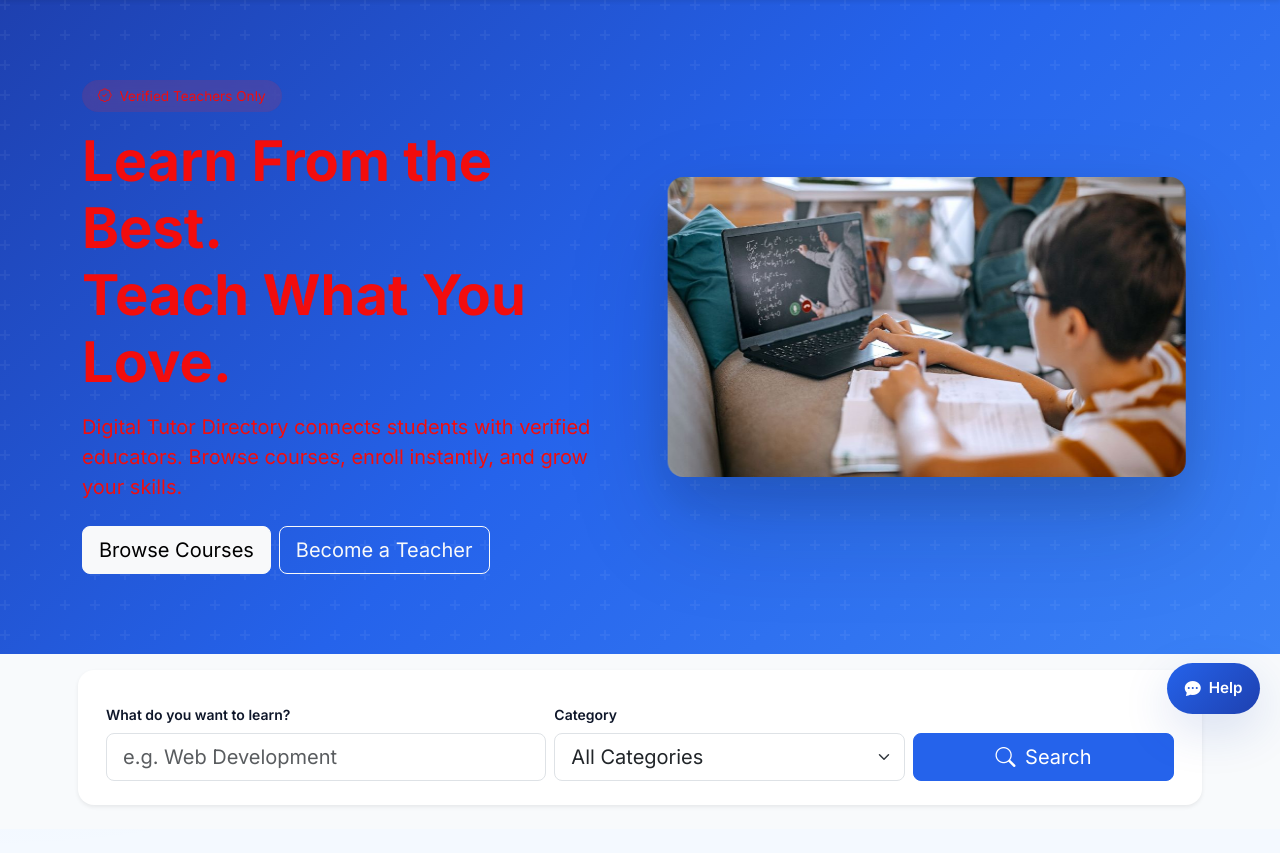
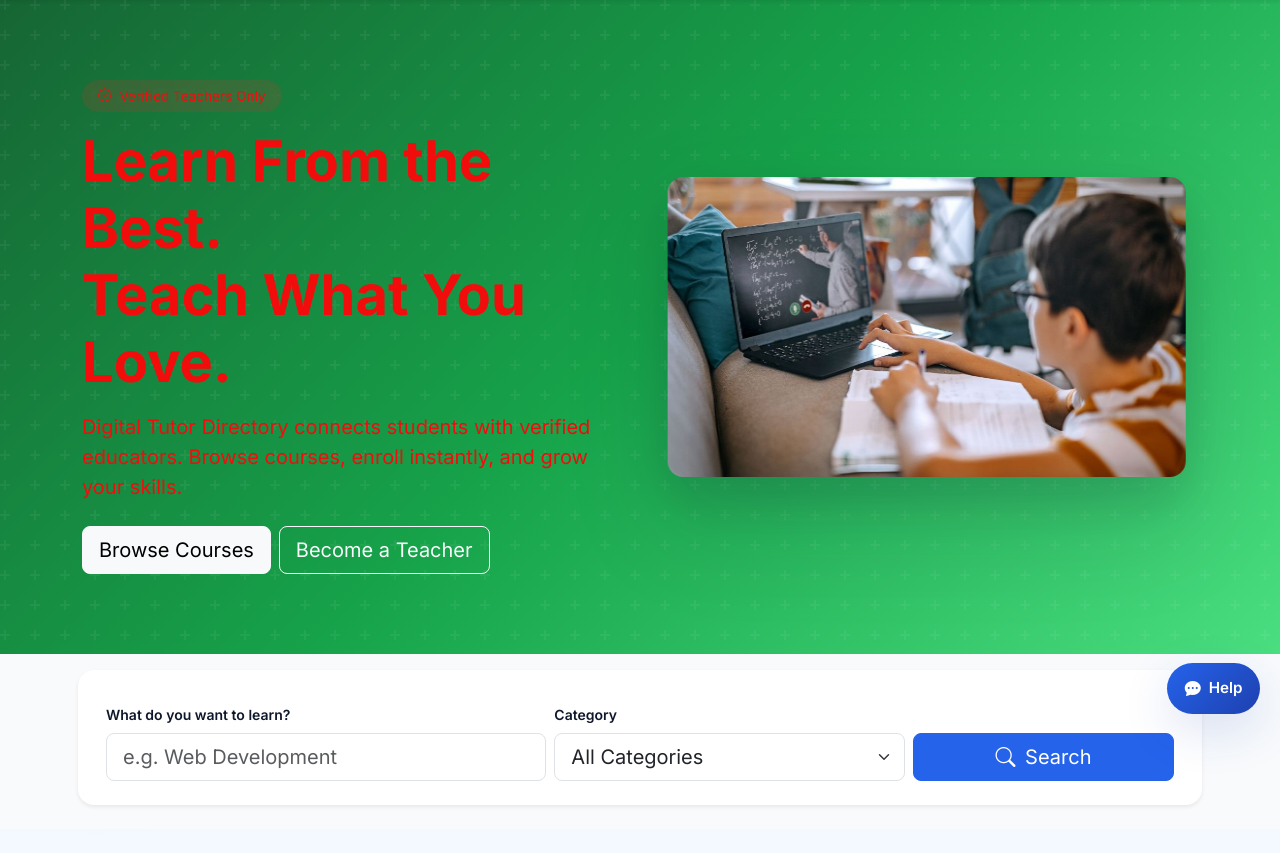
Before and after one commit to SaithGulfam005/digital-tutor-directory, a PHP site: page /digital-tutor-directory/pages/home.php in a window 1280 px wide. Shown: the part 66-919 px from the top of the page. Run offline with PHP 8.4, Linux system fonts and the light colour scheme; data comes from the database, SQL or seed files in the repository.

Commit message:
color changing

```diff
--- a/assets/css/main.css
+++ b/assets/css/main.css
@@ -38,7 +38,7 @@ main { flex: 1; }
 
 /* Hero */
 .hero {
-  background: linear-gradient(135deg, var(--primary-dark) 0%, var(--primary) 50%, #3B82F6 100%);
+  background: linear-gradient(135deg, #166534 0%, #16a34a 50%, #4ade80 100%);
   color: hwb(0 5% 5%);
   padding: 5rem 0;
   position: relative;
@@ -147,7 +147,7 @@ main { flex: 1; }
 
 /* Page header — matches home .hero banner */
 .page-hero {
-  background: linear-gradient(135deg, var(--primary-dark) 0%, var(--primary) 50%, #3b82f6 100%);
+  background: linear-gradient(135deg, #166534 0%, #16a34a 50%, #4ade80 100%);
   color: #fff;
   padding: 3rem 0;
   position: relative;
```
